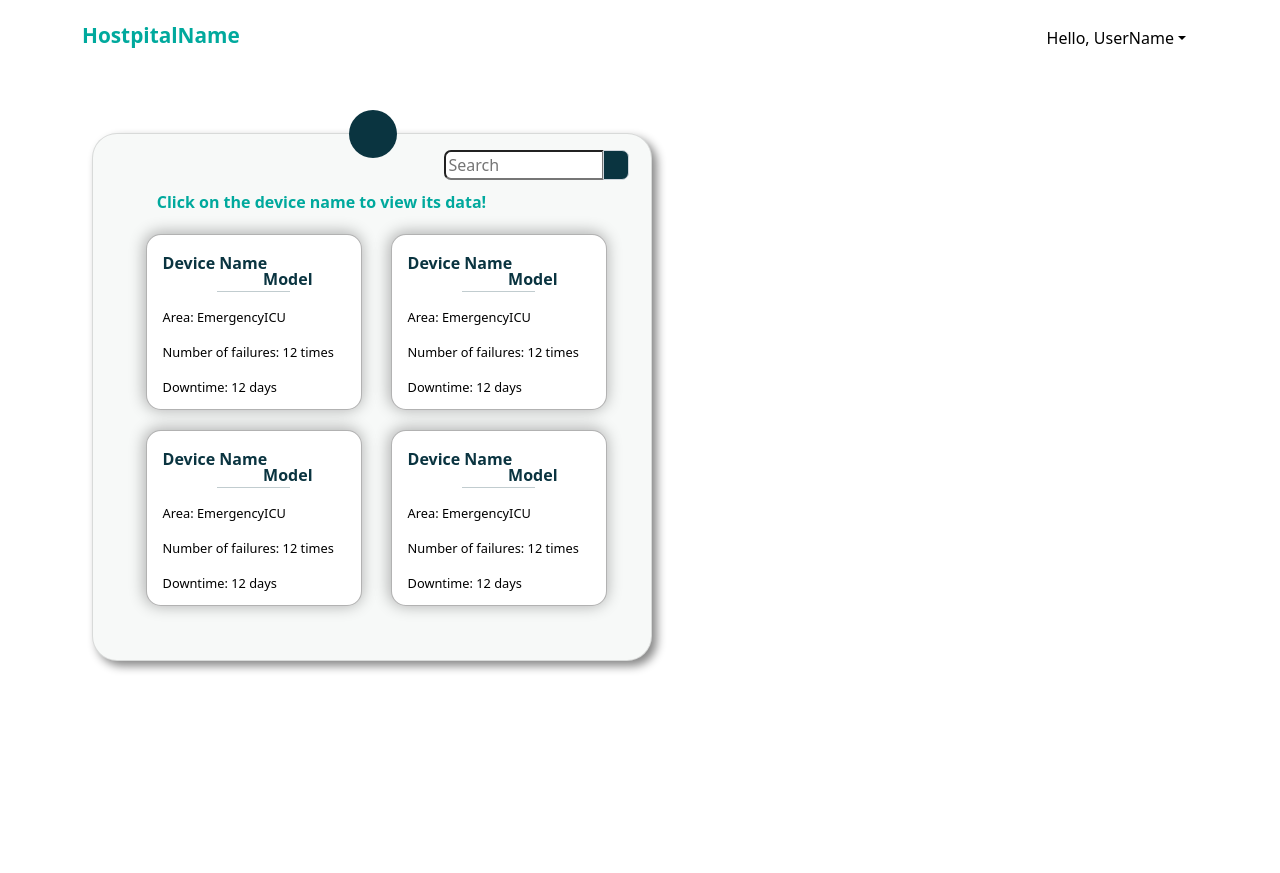
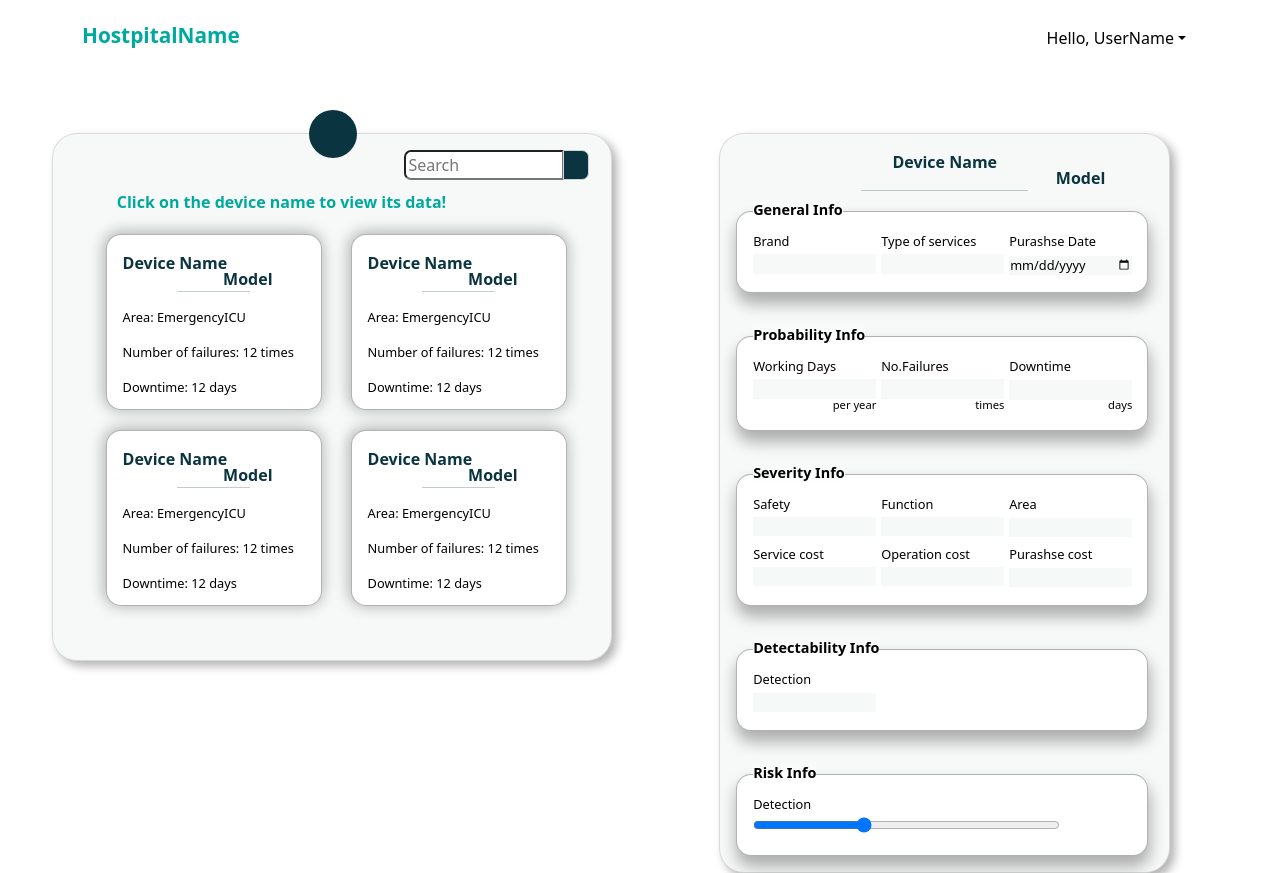
Before and after one commit to BadMemory00/CriticalConditionFrontend, a Vue app: page /#/subuser in a window 1280 px wide. Before the commit the page ends 800 px from the top, so only its background shows below. Built offline with nearby package versions, Linux system fonts and the light colour scheme.

Commit message:
full version

```diff
--- a/src/components/SubUserContent.vue
+++ b/src/components/SubUserContent.vue
@@ -33,10 +33,10 @@
                   <div class="card-body">
                     <div class="card-title color-txt-2">
                       Device Name
-                      <font-awesome-icon
+                      <a href=""><font-awesome-icon
                         icon="fa-solid fa-ellipsis-vertical"
                         class="float-end icon-3"
-                      />
+                      /></a>
                       <br />
                         <span class="iammodel"> Model</span>
                       <hr>
@@ -61,10 +61,10 @@
                   <div class="card-body">
                     <div class="card-title color-txt-2">
                       Device Name
-                      <font-awesome-icon
+                      <a href=""><font-awesome-icon
                         icon="fa-solid fa-ellipsis-vertical"
                         class="float-end icon-3"
-                      />
+                      /></a>
                       <br />
                       <span class="iammodel"> Model</span>
                       <hr>
@@ -91,10 +91,10 @@
                   <div class="card-body">
                     <div class="card-title color-txt-2">
                       Device Name
-                      <font-awesome-icon
+                      <a href=""><font-awesome-icon
                         icon="fa-solid fa-ellipsis-vertical"
                         class="float-end icon-3"
-                      />
+                      /></a>
                       <br />
                       <span class="iammodel"> Model</span>
                       <hr>
@@ -119,10 +119,10 @@
                   <div class="card-body">
                     <div class="card-title color-txt-2">
                       Device Name
-                      <font-awesome-icon
+                      <a href=""><font-awesome-icon
                         icon="fa-solid fa-ellipsis-vertical"
                         class="float-end icon-3"
-                      />
+                      /></a>
                       <br />
                       <span class="iammodel"> Model</span>
                       <hr>
@@ -138,6 +138,7 @@
                       Downtime: <span>12 days</span>
                     </p>
                   </div>
+
                   <!-- card-body -->
                 </div>
                 <!-- card -->
@@ -145,6 +146,152 @@
             </div>
           </div>
         </div>
+      </div>
+      <div class="col-md-6 Device-info">
+         <div class="card card-3">
+              <div class="card-body">
+                <div class="card-title color-txt-2 text-center">
+                      Device Name
+                      <a href=""><font-awesome-icon
+                        icon="fa-solid fa-ellipsis-vertical"
+                        class="float-end icon-3"
+                      /></a>
+                      <br />
+                        <span class="iammodel-2"> Model</span>
+                      <hr>
+                  </div>
+                  <div class="card card-4 ">
+                    <div class="card-body d-flex">
+                      <p class="card-title card-title-2 me-5">General Info</p>
+                      <div class="d-flex">
+                        <div class="General-Info">
+                          <span class=" General-Info-text">Brand</span>
+                          <form class="About">
+                            <input type="text" class=" search3">
+                          </form>
+                        </div>
+                        <div class="General-Info">
+                          <span class=" General-Info-text">Type of services</span>
+                          <form class="About">
+                            <input type="text" class=" search3">
+                          </form>
+                        </div>
+                        <div class="General-Info">
+                          <span class=" General-Info-text">Purashse Date</span>
+                          <form class="About">
+                            <input type="date" class=" search4">
+                          </form>
+                        </div>
+                      </div>
+                    </div>
+                  </div>
+                  <div class="card card-4 marginTop">
+                    <div class="card-body d-flex">
+                      <p class="card-title card-title-2 me-5">Probability Info</p>
+                      <div class="d-flex">
+                        <div class="General-Info">
+                          <span class=" General-Info-text">Working Days</span>
+                          <form class="About">
+                            <input type="text" class=" search3">
+                            <span class="little">per year</span>
+                          </form>
+                        </div>
+                        <div class="General-Info">
+                          <span class=" General-Info-text">No.Failures</span>
+                          <form class="About">
+                            <input type="text" class=" search3">
+                            <span class="little">times</span>
+                          </form>
+                        </div>
+                        <div class="General-Info">
+                          <span class=" General-Info-text">Downtime</span>
+                          <form class="About">
+                            <input type="text" class=" search4">
+                            <span class="little">days</span>
+                          </form>
+                        </div>
+                      </div>
+                    </div>
+                  </div>
+                  <div class="card card-4 marginTop">
+                    <div class="card-body d-flex">
+                      <p class="card-title card-title-2 me-5">Severity Info</p>
+                      <div class="d-flex">
+                        <div class="General-Info">
+                          <span class=" General-Info-text">Safety</span>
+                          <form class="About">
+                            <input type="text" class=" search3">
+                          </form>
+                        </div>
+                        <div class="General-Info">
+                          <span class=" General-Info-text">Function</span>
+                          <form class="About">
+                            <input type="text" class=" search3">
+                          </form>
+                        </div>
+                        <div class="General-Info">
+                          <span class=" General-Info-text">Area</span>
+                          <form class="About">
+                            <input type="text" class=" search4">
+                          </form>
+                        </div>
+                      </div>
+
+                    </div>
+                    <div class="card-body d-flex card-edit">
+                      <!-- <p class="card-title card-title-2 me-5">Severity Info</p> -->
+                      <div class="d-flex">
+                        <div class="General-Info">
+                          <span class=" General-Info-text">Service cost</span>
+                          <form class="About">
+                            <input type="text" class=" search3">
+                          </form>
+                        </div>
+                        <div class="General-Info">
+                          <span class=" General-Info-text">Operation cost</span>
+                          <form class="About">
+                            <input type="text" class=" search3">
+                          </form>
+                        </div>
+                        <div class="General-Info">
+                          <span class=" General-Info-text">Purashse cost</span>
+                          <form class="About">
+                            <input type="text" class=" search4">
+                          </form>
+                        </div>
+                      </div>
+
+                    </div>
+                  </div>
+                  <div class="card card-4 marginTop">
+                    <div class="card-body d-flex">
+                      <p class="card-title card-title-2 me-5">Detectability Info</p>
+                      <div class="d-flex">
+                        <div class="General-Info">
+                          <span class=" General-Info-text">Detection</span>
+                          <form class="About">
+                            <input type="text" class=" search4">
+                          </form>
+                        </div>
+                      </div>
+                    </div>
+                  </div>
+                  <div class="card card-4 marginTop">
+                    <div class="card-body d-flex">
+                      <p class="card-title card-title-2 me-5">Risk Info</p>
+                      <div class="d-flex">
+                        <div class="General-Info">
+                          <span class=" General-Info-text">Detection</span>
+                          <form class="About-range ">
+                            <input type="range" min="0" max="710" value="250" class="search5">
+                          </form>
+
+                        </div>
+                      </div>
+                    </div>
+                  </div>
+              </div>
+          </div>
       </div>
     </div>
   </div>
@@ -207,7 +354,7 @@ export default {
   border-radius: 25px;
   width: 35rem;
   position: relative;
-  box-shadow: 5px 5px 10px #888888;
+  box-shadow: 5px 5px 10px rgba(0, 0, 0, 0.3);
 
   /* height: 400px; */
 }
@@ -259,4 +406,91 @@ export default {
 .icon-3{
   color:#00a99d ;
 }
+.Device-info{
+  position: relative;
+  left: 270px;
+}
+.card-3{
+  background-color: #f7f9f8;
+  top: 3rem;
+  /* height: 33rem; */
+  border-radius: 25px;
+  width: 28.2rem;
+  position: relative;
+  box-shadow: 5px 5px 10px rgba(0, 0, 0, 0.3);
+}
+.iammodel-2{
+
+    position: absolute;
+    right: 4rem;
+    top: 2rem;
+
+}
+.card-title-2{
+  position: absolute;
+  top: -12.8px;
+  background: linear-gradient(#f7f9f8,white);
+  font-size: .9rem;
+  font-weight: bold;
+
+}
+.card-4{
+  border-radius: 15px;
+  border: 1px solid rgba(0, 0, 0, 0.3);
+  color: black;
+  box-shadow: 1px 10px 15px 1px rgba(0, 0, 0, 0.3);
+  margin-top: 15px;
+  font-size: 0.8;
+  position: relative;
+  margin: 20px 5px 0px 0px;
+}
+.General-Info{
+  width: 8rem;
+}
+.General-Info-text{
+  font-size: .8rem;
+  font-weight: 500;
+}
+.About{
+    width: 7.7rem;
+}
+.search3{
+    width: 7.7rem;
+    height: 1.2rem;
+    background-color: #f7f9f8;
+    border: white;
+}
+.search4{
+  width: 7.7rem;
+    height: 1.2rem;
+    background-color: #f7f9f8;
+    border: white;
+    font-size: .8rem;
+}
+.marginTop{
+  margin-top: 43px;
+}
+.little{
+  font-size: .7rem;
+  float: right;
+  margin-top: -4px;
+  font-weight: 300;
+
+}
+.card-edit{
+  margin-top: -30px;
+}
+.About-range{
+  width: 24rem
+}
+.search5{
+  width: 80%;
+  outline: none;
+  border-radius: 3px;
+
+}
+
+
+
+
 </style>
--- a/src/views/SubuserHomeView.vue
+++ b/src/views/SubuserHomeView.vue
@@ -2,11 +2,11 @@
   <div class="pos-1">
     <div>
       <NavSubuser class="pos-2" />
+    </div>
+      <SubUsercontent class="pos-3" />
 
-    </div>
-    <div>
-      <SubUsercontent class="pos-3" />
-    </div>
+
+
 
   </div>
 </template>
@@ -15,10 +15,12 @@
 import NavSubuser from '@/components/NavSubuser.vue';
 import SubUsercontent from '@/components/SubUserContent.vue';
 
+
 export default {
   components:{
     NavSubuser,
     SubUsercontent,
+
 
   }
 }
@@ -34,6 +36,6 @@ export default {
 .pos-3{
   position: relative;
   top: 65px;
-  left: -160px;
+  left: -200px;
 }
 </style>
```
